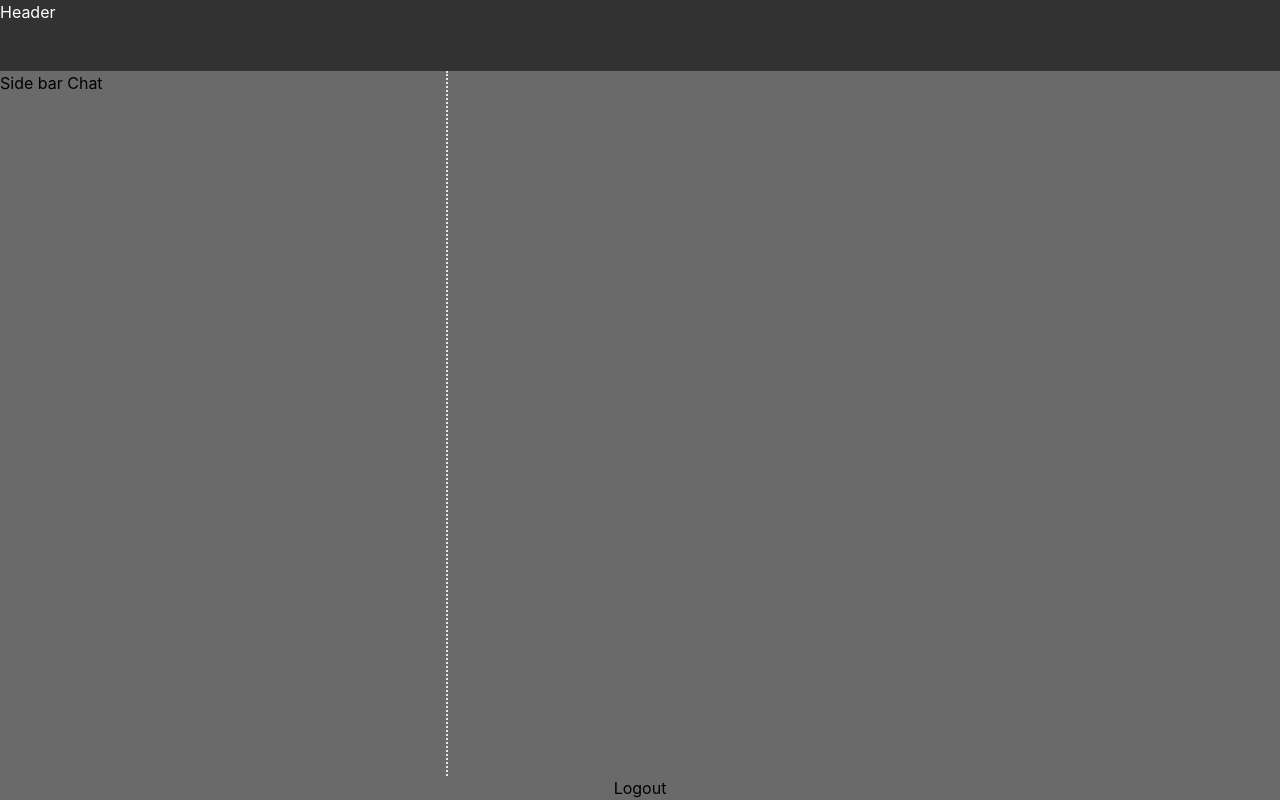
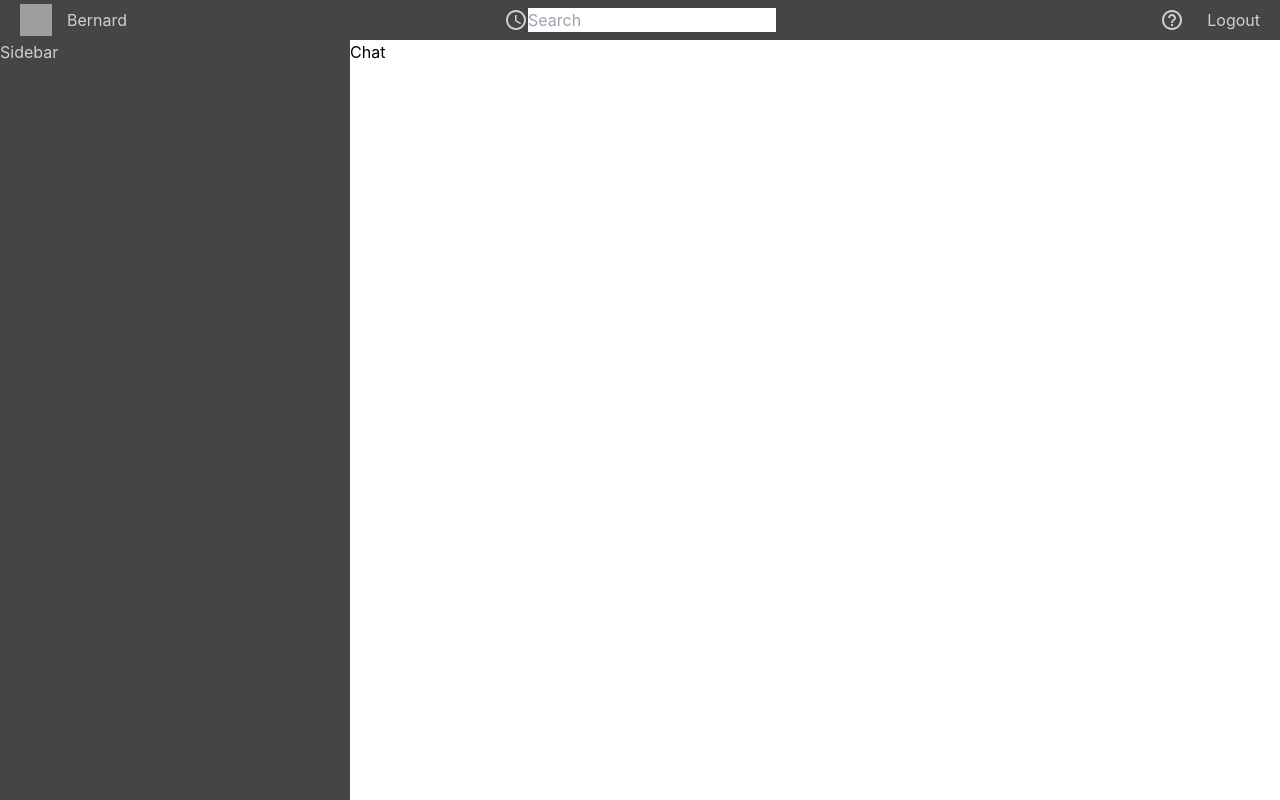
Before and after one commit to jangrubat/slack-app-g3, a React (Create React App) app: page /main in a window 1280 px wide. Built offline with nearby package versions, Linux system fonts and the light colour scheme; sample sign-in values are in the browser's storage; grey boxes are pictures that could not be loaded.

Commit message:
modified and added files

```diff
--- a/package.json
+++ b/package.json
@@ -4,6 +4,11 @@
   "homepage": "https://jangrubat.github.io/slack-app-g3",
   "private": true,
   "dependencies": {
+    "@emotion/react": "^11.10.5",
+    "@emotion/styled": "^11.10.5",
+    "@material-ui/core": "^4.12.4",
+    "@mui/icons-material": "^5.11.0",
+    "@mui/material": "^5.11.8",
     "@testing-library/jest-dom": "^5.16.5",
     "@testing-library/react": "^13.4.0",
     "@testing-library/user-event": "^13.5.0",
--- /dev/null
+++ b/src/components/Header.jsx
@@ -0,0 +1,83 @@
+import React, { useState } from 'react'
+import { Link } from 'react-router-dom';
+import styled from 'styled-components'
+import AccessTimeIcon from '@mui/icons-material/AccessTime';
+import HelpOutlineIcon from '@mui/icons-material/HelpOutline';
+
+function Header() {
+
+    const [username, setUsername] = useState('Bernard')
+
+    const handleLogout = () => {
+
+        localStorage.clear('user-info')
+
+    }
+
+  return (
+    <div>
+        <Container>
+            <SearchContainer>
+                <AccessTimeIcon />
+                <input type='text' placeholder='Search'/>
+            </SearchContainer>
+            <UserContainer>
+                <img src='https://i.imgur.com/6VBx3io.png' />
+                {username}
+            </UserContainer>
+            <Logout>
+                <HelpOutlineIcon />
+                <Link to='/login' onClick={handleLogout}>Logout</Link>
+            </Logout>
+        </Container>
+    </div>
+  )
+}
+
+const Container = styled.div`
+    width: 100%;
+    height: 100%;
+    background: #454545;
+    color: #D0CFD2;
+    display: flex;
+    justify-content: center;
+    align-items: center;
+    position: relative;
+`
+
+const SearchContainer = styled.div`
+    display: flex;
+    justify-content: center;
+    align-items: center;
+    width: 360px;
+`
+
+const UserContainer = styled.div`
+    height: 100%;
+    display: flex;
+    flex-direction: end;
+    justify-content: center;
+    align-items: center;
+    position: absolute;
+    left: 0;
+    padding-left: 20px;
+    gap: 15px;
+
+    img {
+        width: 32px;
+        height: 32px
+    }
+`
+
+const Logout = styled.div`
+    position: absolute;
+    right: 0;
+    width: 120px;
+    display: flex;
+    justify-content: space-between;
+    align-items: center;
+    padding-right: 20px
+
+`
+
+export default Header
--- a/src/components/Sidebar.jsx
+++ b/src/components/Sidebar.jsx
@@ -1,9 +1,20 @@
 import React from 'react'
+import styled from 'styled-components'
 
 function Sidebar() {
   return (
-    <div>Sidebar</div>
+    <div>
+        <Container>
+            Sidebar
+        </Container>
+    </div>
   )
 }
 
+const Container = styled.div`
+    height: 100%;
+    background: #454545;
+    color: #D0CFD2;
+`
+
 export default Sidebar
--- a/src/components/UserProfileUI.jsx
+++ b/src/components/UserProfileUI.jsx
@@ -1,29 +1,40 @@
 import * as React from 'react';
 import { useState } from 'react';
 import { useNavigate } from 'react-router-dom';
+import styled from 'styled-components';
+import Header from './Header';
+import Sidebar from './Sidebar';
+import Chat from './Chat';
 
 export default function UserProfileUI({setLoginWindow,setOpenMainBank,setCurrentUser,    setCurrentUBal,setRegister,accounts}){
 
     const navigate = useNavigate()
 
-    const handleLogout = () => {
+    return(
+        <div className=" w-full flex flex-col">
 
-        localStorage.clear('user-info')
-        navigate('/login')
-
-    }
-
-    return(
-        <div className=" w-full flex flex-col  bg-[#6a6a6a]">
-            <div className='w-full h-[10%] text-white bg-[#323232]'>Header</div>
-         <div className='border-dotted border-r-2 h-screen left-0 w-[35%]'>Side bar Chat</div>
-
-         <button onClick={handleLogout}>Logout</button>
-
-
+            <Container>
+                <Header />
+                <Main>
+                    <Sidebar />
+                    <Chat />
+                </Main>
+            </Container>
 
         </div>
 
     );
 
 }
+
+const Container = styled.div`
+  width: 100%;
+  height: 100vh;
+  display: grid;
+  grid-template-rows: 40px auto
+`
+
+const Main = styled.div`
+  display: grid;
+  grid-template-columns: 350px auto;
+`
```
Also changed, not shown: 1 other file (tests, documents, lock files or other folders).
